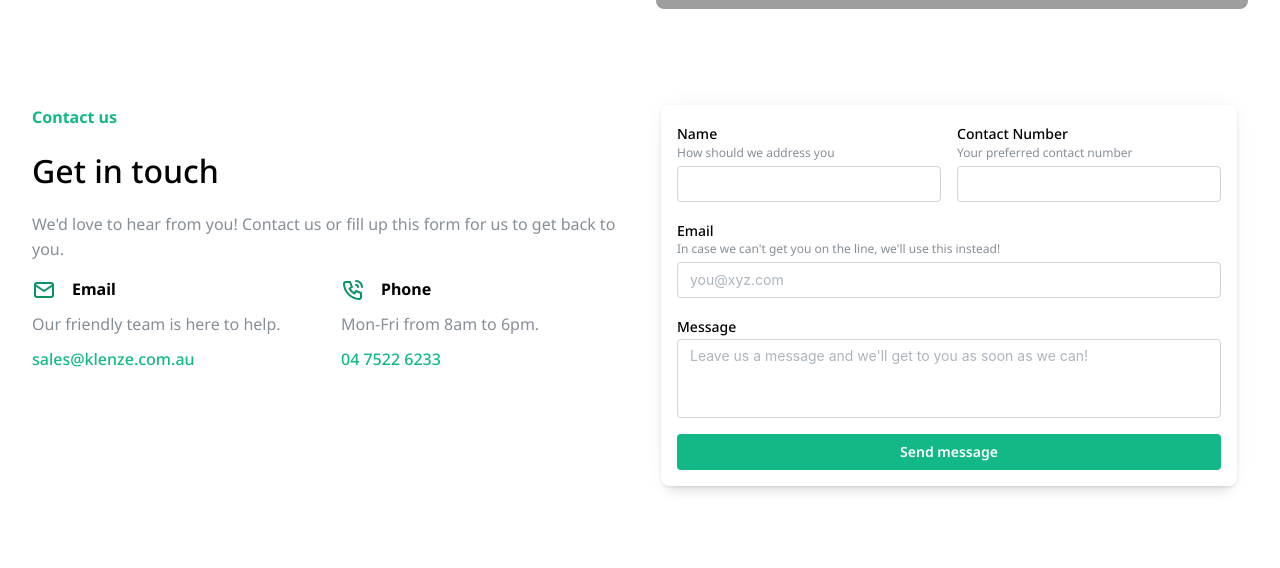
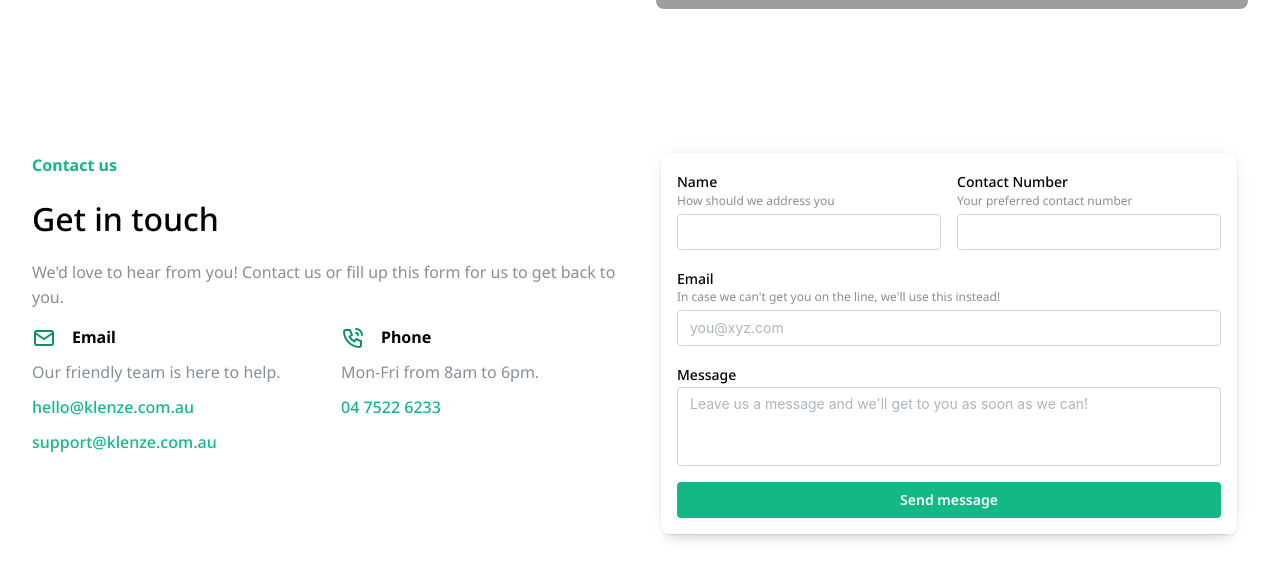
Before and after one commit to z-zacree/KLENZE, a Next.js app in the folder landing/: page / in a window 1280 px wide. Shown: the part 2034-2602 px from the top of the page. Built offline with nearby package versions, Linux system fonts and the light colour scheme; grey boxes are pictures that could not be loaded.

Commit message:
🐛 Minor Fix for contact section's styling

```diff
--- a/landing/app/components/Contact/Contact.module.css
+++ b/landing/app/components/Contact/Contact.module.css
@@ -1,6 +1,5 @@
 .contact-wrapper {
     margin: calc(-1rem * var(--mantine-scale));
-    padding: 5rem 0;
 }
 
 .form {
@@ -13,9 +12,8 @@
 
 @media screen and (min-width: 75em) {
     .contact-wrapper {
-        padding-top: 10vw;
         width: 100%;
-        padding: 5rem var(--mantine-spacing-md);
+        padding: 5rem var(--mantine-spacing-md) !important;
         margin: var(--mantine-spacing-xl) auto;
     }
 
--- a/landing/app/components/Contact/Contact.tsx
+++ b/landing/app/components/Contact/Contact.tsx
@@ -36,10 +36,19 @@ export const Contact: FC = () => (
                             c="teal.6"
                             fw={500}
                             component={Link}
-                            href="mailto:sales@klenze.com.au"
+                            href="mailto:hello@klenze.com.au"
                             style={{ width: 'min-content' }}
                         >
-                            sales@klenze.com.au
+                            hello@klenze.com.au
+                        </Text>
+                        <Text
+                            c="teal.6"
+                            fw={500}
+                            component={Link}
+                            href="mailto:support@klenze.com.au"
+                            style={{ width: 'min-content' }}
+                        >
+                            support@klenze.com.au
                         </Text>
                     </Stack>
                     <Stack gap="xs" style={{ flex: 1 }}>
```
